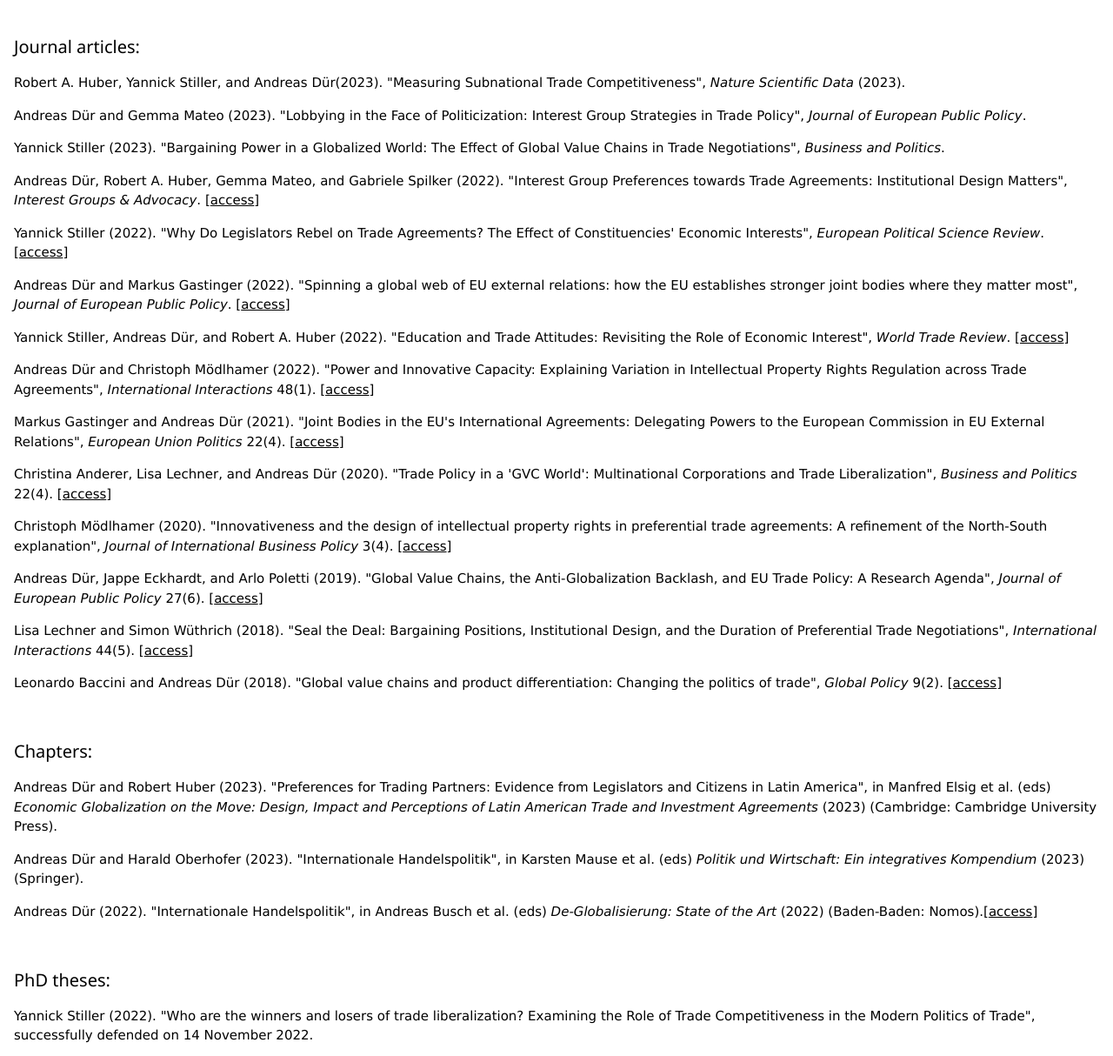
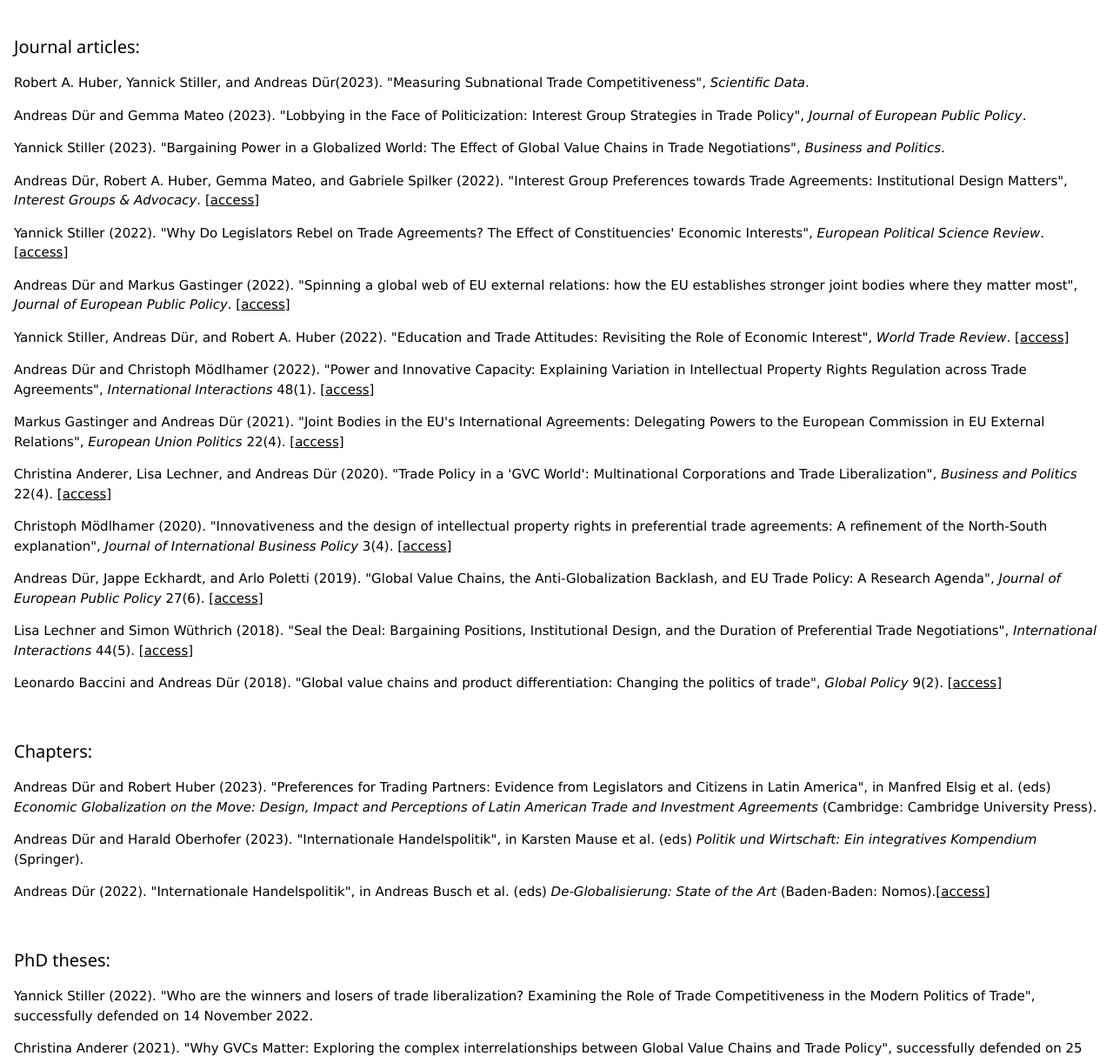
Before and after one commit to andduer/andduer.github.io, a plain HTML site: page publications.html in a window 1280 px wide. Shown: the part 483-1697 px from the top of the page at 87% size. Drawn offline with Linux system fonts and the light colour scheme.

Commit message:
Update publications.html

```diff
--- a/publications.html
+++ b/publications.html
@@ -50,7 +50,7 @@
 
 		<h4>Journal articles:</h4>
 
-		<p>Robert A. Huber, Yannick Stiller, and Andreas Dür(2023). "Measuring Subnational Trade Competitiveness", <i>Nature Scientific Data</i> (2023). <p>
+		<p>Robert A. Huber, Yannick Stiller, and Andreas Dür(2023). "Measuring Subnational Trade Competitiveness", <i>Scientific Data</i>. <p>
 
 	<p>Andreas Dür and Gemma Mateo (2023). "Lobbying in the Face of Politicization: Interest Group Strategies in Trade Policy", <i>Journal of European Public Policy</i>. </p>
 
@@ -82,11 +82,11 @@
 
 		<h4>Chapters:</h4>
 
-		<p>Andreas Dür and Robert Huber (2023). "Preferences for Trading Partners: Evidence from Legislators and Citizens in Latin America", in Manfred Elsig et al. (eds) <i>Economic Globalization on the Move: Design, Impact and Perceptions of Latin American Trade and Investment Agreements</i> (2023) (Cambridge: Cambridge University Press).</p>
+		<p>Andreas Dür and Robert Huber (2023). "Preferences for Trading Partners: Evidence from Legislators and Citizens in Latin America", in Manfred Elsig et al. (eds) <i>Economic Globalization on the Move: Design, Impact and Perceptions of Latin American Trade and Investment Agreements</i> (Cambridge: Cambridge University Press).</p>
 
-		<p>Andreas Dür and Harald Oberhofer (2023). "Internationale Handelspolitik", in Karsten Mause et al. (eds) <i>Politik und Wirtschaft: Ein integratives Kompendium</i> (2023) (Springer).</p>
+		<p>Andreas Dür and Harald Oberhofer (2023). "Internationale Handelspolitik", in Karsten Mause et al. (eds) <i>Politik und Wirtschaft: Ein integratives Kompendium</i> (Springer).</p>
 
-      <p>Andreas Dür (2022). "Internationale Handelspolitik", in Andreas Busch et al. (eds) <i>De-Globalisierung: State of the Art</i> (2022) (Baden-Baden: Nomos).[<a target="_blank" title="Dür_2022" href="docs/Duer_Handelspolitik_2022.pdf">access</a>]</p>
+      <p>Andreas Dür (2022). "Internationale Handelspolitik", in Andreas Busch et al. (eds) <i>De-Globalisierung: State of the Art</i> (Baden-Baden: Nomos).[<a target="_blank" title="Dür_2022" href="docs/Duer_Handelspolitik_2022.pdf">access</a>]</p>
 
 <p><br>
 
```
